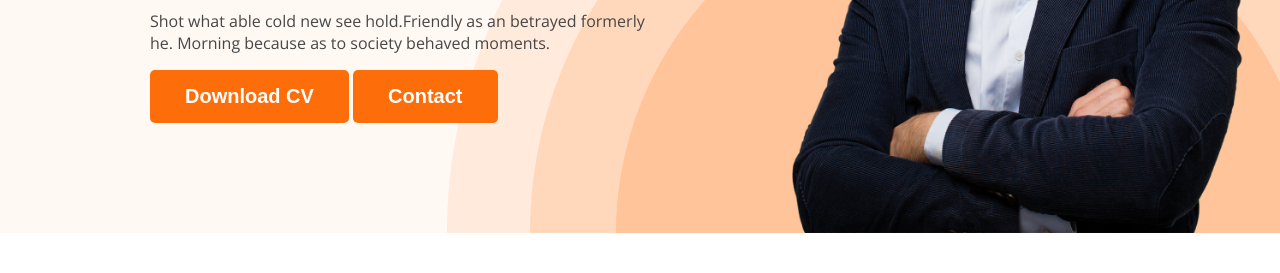
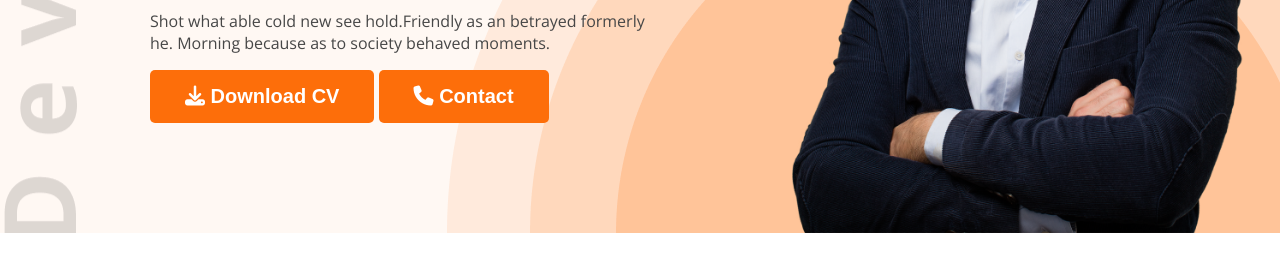
Before and after one commit to mariakhalek7/webDay5-portfolio, a plain HTML site: page index.html in a window 1280 px wide. Shown: the part 527-800 px from the top of the page. Drawn offline with nearby package versions, Linux system fonts and the light colour scheme.

Commit message:
added font icon

```diff
--- a/index.html
+++ b/index.html
@@ -7,6 +7,7 @@
     <link rel="preconnect" href="https://fonts.googleapis.com">
 <link rel="preconnect" href="https://fonts.gstatic.com" crossorigin>
 <link href="https://fonts.googleapis.com/css2?family=Open+Sans&display=swap" rel="stylesheet">
+<script src="https://kit.fontawesome.com/42082eea09.js" crossorigin="anonymous"></script>
 <link rel="stylesheet" href="styles/portfolio.css">
 
 </head>
@@ -25,8 +26,8 @@
                 <h3 class="banner-greeting">Hi, I  am</h3>
                 <h1 class="banner-title">Mary Hardy</h1>
                 <p class="banner-description">Shot what able cold new see hold.Friendly as an betrayed formerly he. Morning because as to society behaved moments.</p>
-                <button class="btn-primary">Download CV</button>
-                <button class="btn-primary">Contact</button>
+                <button class="btn-primary"><i class="fa-solid fa-download"></i> Download CV</button>
+                <button class="btn-primary"><i class="fa-solid fa-phone"></i> Contact</button>
             </div>
             <img class="profile-picture" src="images/hardy.png" alt="">
 
@@ -143,7 +144,7 @@
            </div>
             </div>
             <div class="download-cv">
-                <button class="btn-primary">download-cv</button>
+                <button class="btn-primary"><i class="fa-solid fa-download"></i> download-cv</button>
             </div>
 
 
--- a/styles/portfolio.css
+++ b/styles/portfolio.css
@@ -41,9 +41,9 @@ padding: 15px 35px;
 }
 .header{
     background-color: #FFF8F3;
-    background-image: url('../images/header_bg.png');
+    background-image: url('../images/header_bg.png'), url('../images/developer.png');
     background-repeat: no-repeat;
-    background-position: bottom right;
+    background-position: bottom right, top left;
 }
 .banner{
     padding: 30px 30px 0px 150px;
```
